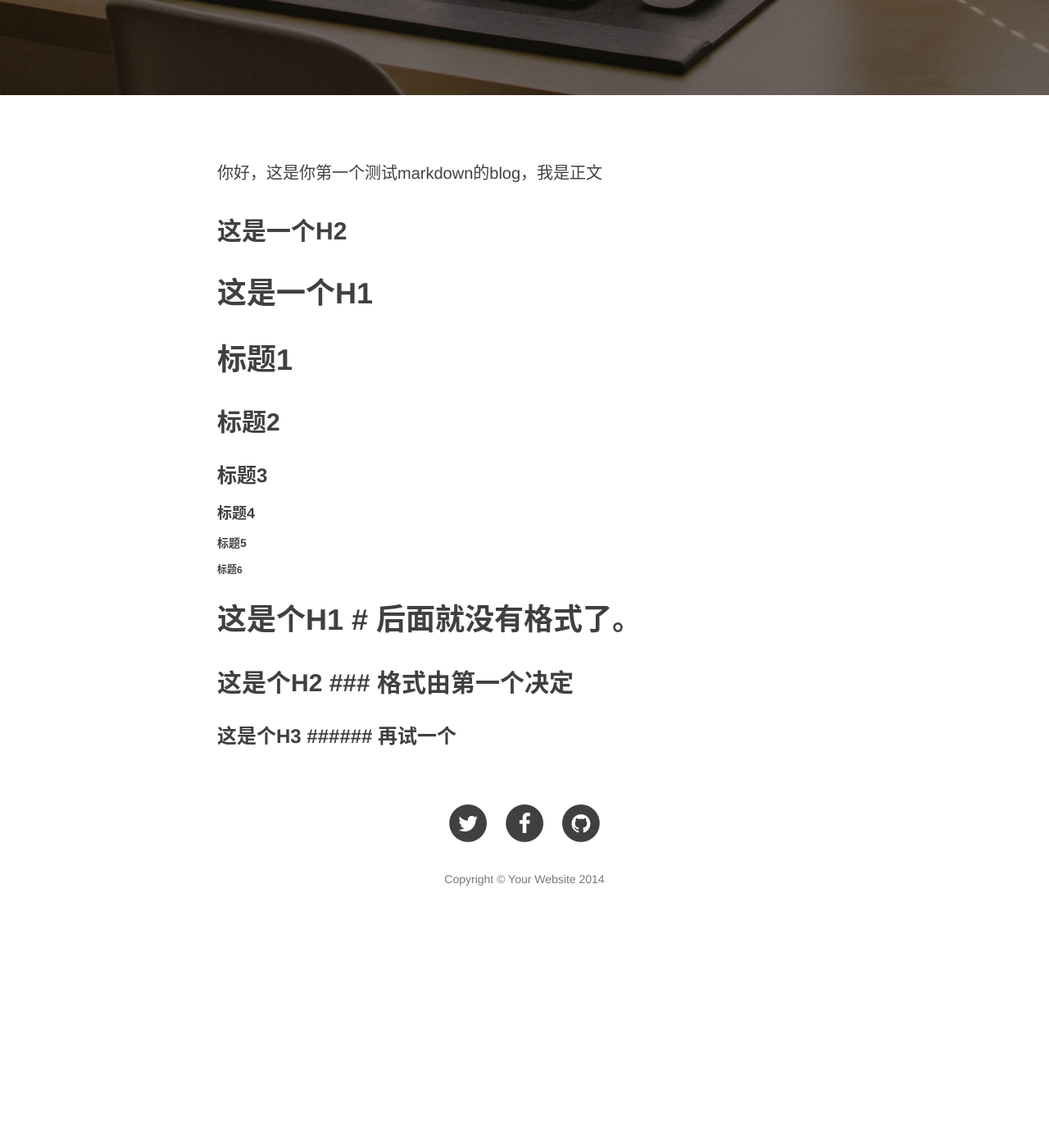
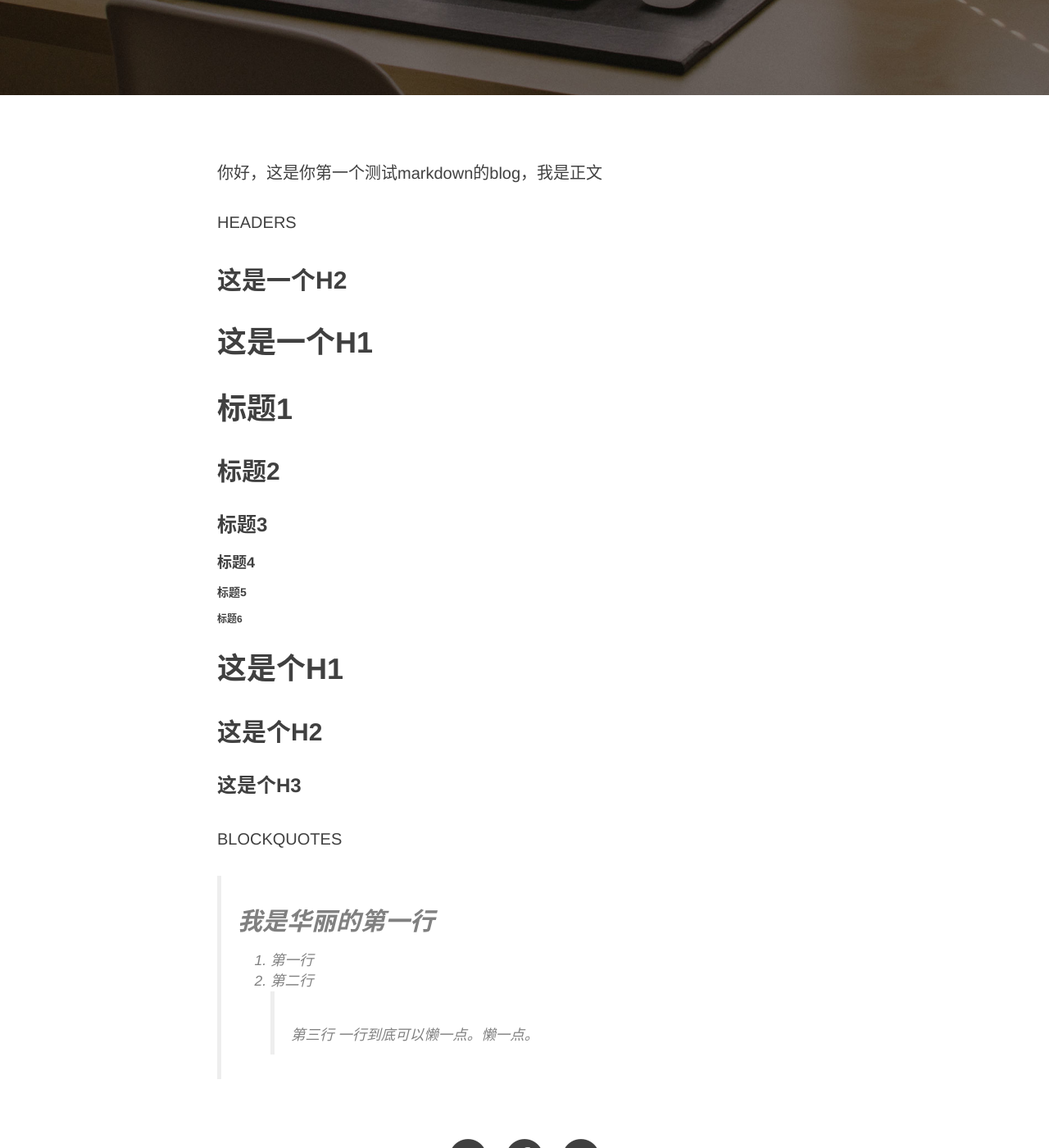
Before and after one commit to SimonAppBoy/SimonAppBoy.github.io, a Jekyll site: the page built from _posts/2015-11-09-use-jekyll.markdown, in a window 1280 px wide and 1400 px high, scrolled down 393 px. Shown: the whole window at 82% size. Built offline with Jekyll 4.4.1, drawn with Linux system fonts in a browser that asks for light colours; nearby versions of some CDN libraries; before the commit the page ends 1541 px from its top, so only the background shows below that.

Commit message:
add blockquota

```diff
--- a/_posts/2015-11-09-use-jekyll.markdown
+++ b/_posts/2015-11-09-use-jekyll.markdown
@@ -9,6 +9,8 @@ header-img: "img/home-bg.jpg"
 
 
 你好，这是你第一个测试markdown的blog，我是正文
+
+HEADERS
 
 这是一个H2
 ----------
@@ -28,8 +30,17 @@ header-img: "img/home-bg.jpg"
 
 ###### 标题6
 
-# 这是个H1 # 后面就没有格式了。
+# 这是个H1 #
 
-## 这是个H2 ### 格式由第一个决定
+## 这是个H2 ###
 
-### 这是个H3 ###### 再试一个
+### 这是个H3 ######
+
+BLOCKQUOTES
+
+> ## 我是华丽的第一行
+>
+> 1. 第一行
+> 2. 第二行
+>> 第三行
+> 一行到底可以懒一点。懒一点。
```
